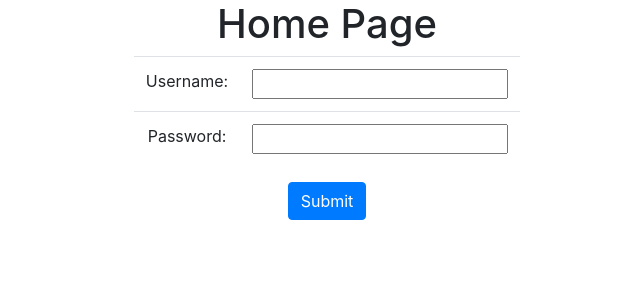
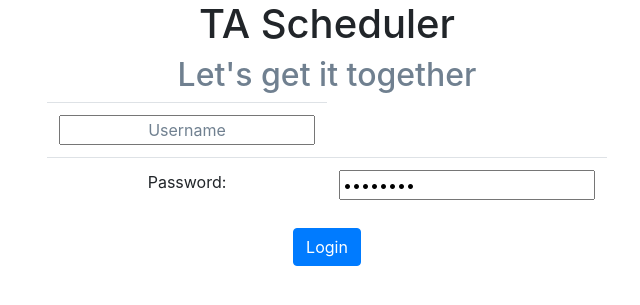
Before and after one commit to pjhanks/DropTableSprint, a Django app: page / in a window 1280 px wide. Shown: the top 305 px of the page, without its empty margins (313-953 px from the left). Run offline with Django 4.2, Linux system fonts and the light colour scheme; some libraries are stand-ins or nearby versions.

Commit message:
Modified style.

```diff
--- a/templates/home.html
+++ b/templates/home.html
@@ -4,23 +4,22 @@
 <meta name="viewport" content="width=device-width, initial-scale=1">
 <head>
     <meta charset="UTF-8">
-    <title>Title</title>
+    <title>Team DropTable's Amazing TA Scheudling App</title>
 </head>
 <body class="text-center" class="center-block">
-<h1>Home Page</h1>
+<h1 style="text-align: center">TA Scheduler</h1>
+<h2 style="color:slategrey; text-align: center">Let's get it together</h2>
     <div>
-        <form class="text-center" action="/" method="post">
+        <form class="text-center" style="text-align: center" action="/" method="post">
             <div>
                 <div class="row justify-content-center">
                     <div class="col-auto">
-
                           {% csrf_token %}
-                        <table class="table table-responsive">
-                          <tr class="center-block"><td>Username: </td><td><input type="text" name="name"></td></tr>
-                          <tr class="center-block"><td>Password: </td><td><input type="password" name="password"></td></tr>
+                        <table class="table table-responsive" style="text-align: center">
+                          <tr class="center-block"><td><input type="text" style="text-align: center; color:slategrey" value="Username" name="name"></td></tr>
+                          <tr class="center-block"><td>Password: </td><td><input value="Password" type="password" name="password"></td></tr>
                         </table>
-                              <button type="submit" class="btn btn-primary my-2 my-sm-0">Submit</button>
-
+                              <button style="text-align: center" type="submit" class="btn btn-primary my-2 my-sm-0">Login</button>
                     </div>
 
             </div>
```
